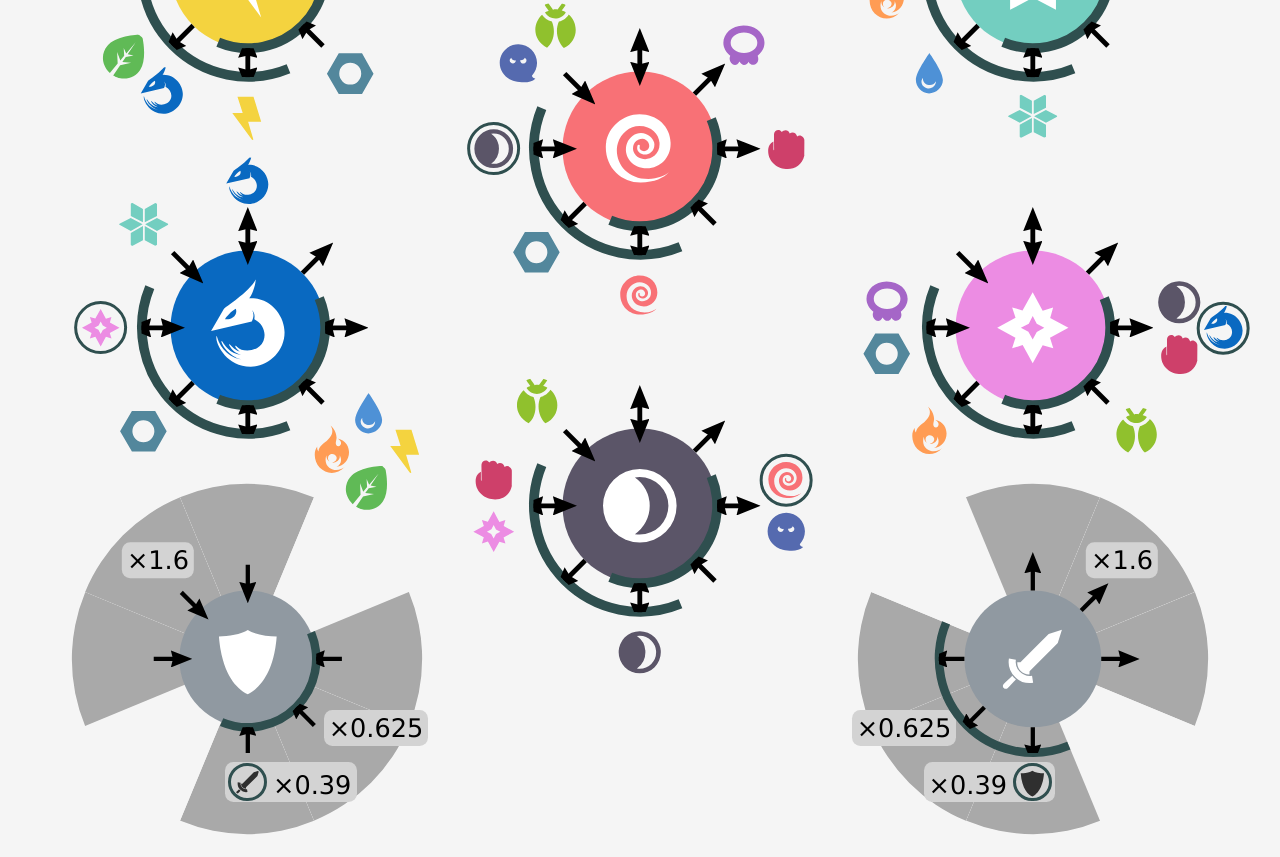
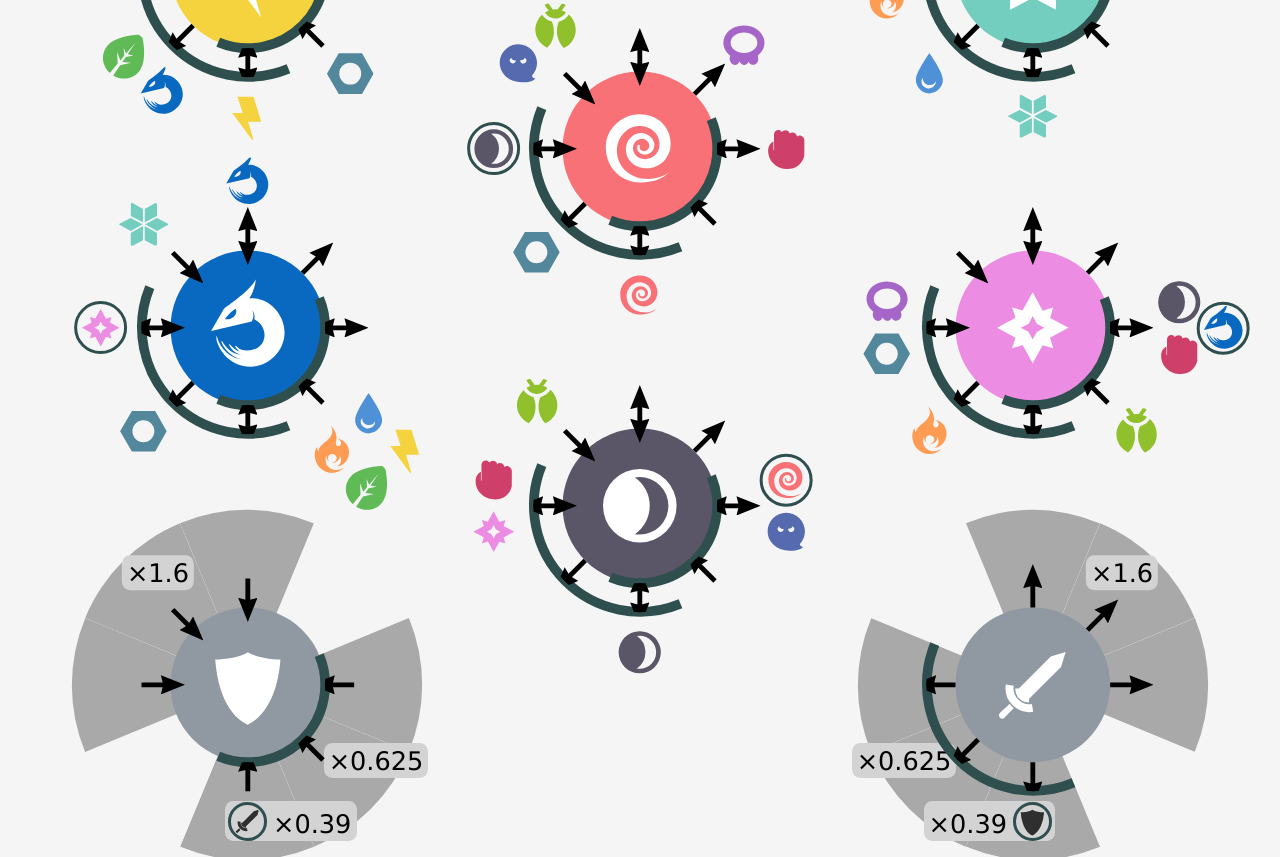
Before and after one commit to jw013/pokemon-type-chart, a plain HTML site: page index.html in a window 1280 px wide. Shown: the part 1637-2494 px from the top of the page. Drawn offline with Linux system fonts and the light colour scheme.

Commit message:
Fix legend layout when trimming bottom height.

```diff
--- a/css/type-chart2.css
+++ b/css/type-chart2.css
@@ -276,16 +276,19 @@ use.sr, use.nr, use.rr {
 
 .legend {
     font-size: 1.6em;
-    margin-bottom: 0;
 }
 
-/* reduce height to avoid vertical scrollbar */
+/* trim height from bottom row to avoid vertical scrollbar */
 .legend::before {
     padding-bottom: 88.5%;
 }
-
+li.legend {
+    margin-bottom: 0;
+}
 figure {
-    grid-area: 1 / 1;
+    position: absolute;
+    padding-bottom: 100%;
+    width: 100%;
 }
 
 /* circular background region */
```
